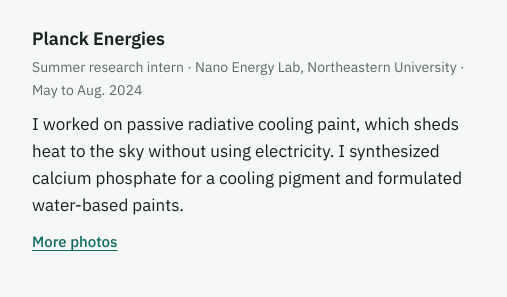
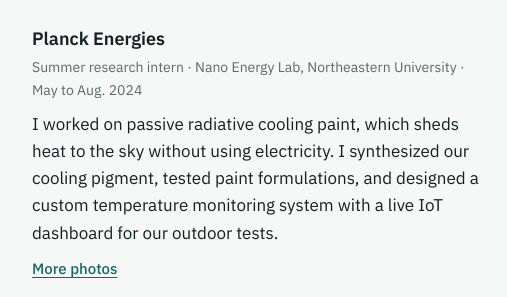
Before and after one commit to roxiarnet/roxiarnet.github.io, a plain HTML site: page index.html in a window 1280 px wide. Shown: the part 1408-1705 px from the top of the page, 268-775 px from the left. Drawn offline with Linux system fonts and the light colour scheme.

Commit message:
Enhance project description for Planck Energies
Updated project description to include testing and monitoring details.

```diff
--- a/index.html
+++ b/index.html
@@ -83,7 +83,7 @@
         <h3><a class="plain" href="pages/planck.html">Planck Energies</a></h3>
         <div class="meta">Summer research intern · Nano Energy Lab, Northeastern University · May to Aug. 2024</div>
       </div>
-      <p>I worked on passive radiative cooling paint, which sheds heat to the sky without using electricity. I synthesized calcium phosphate for a cooling pigment and formulated water-based paints.</p>
+      <p>I worked on passive radiative cooling paint, which sheds heat to the sky without using electricity. I synthesized our cooling pigment, tested paint formulations, and designed a custom temperature monitoring system with a live IoT dashboard for our outdoor tests.</p>
       <a class="more" href="pages/planck.html">More photos</a>
     </div>
     <figure class="entry-photo"><img src="images/planck/shed01.jpeg" alt="Radiative cooling paint research project"></figure>
```
